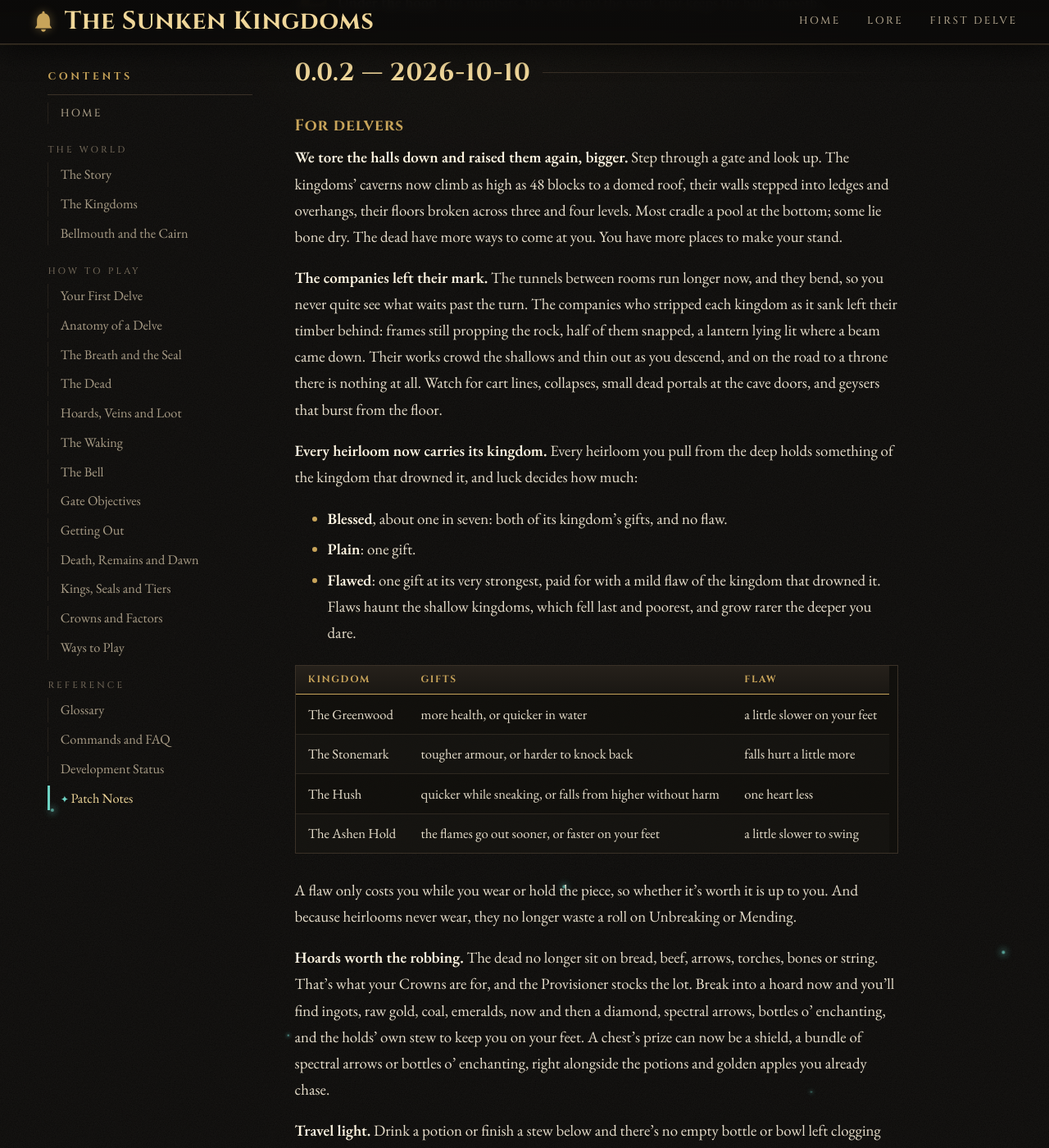
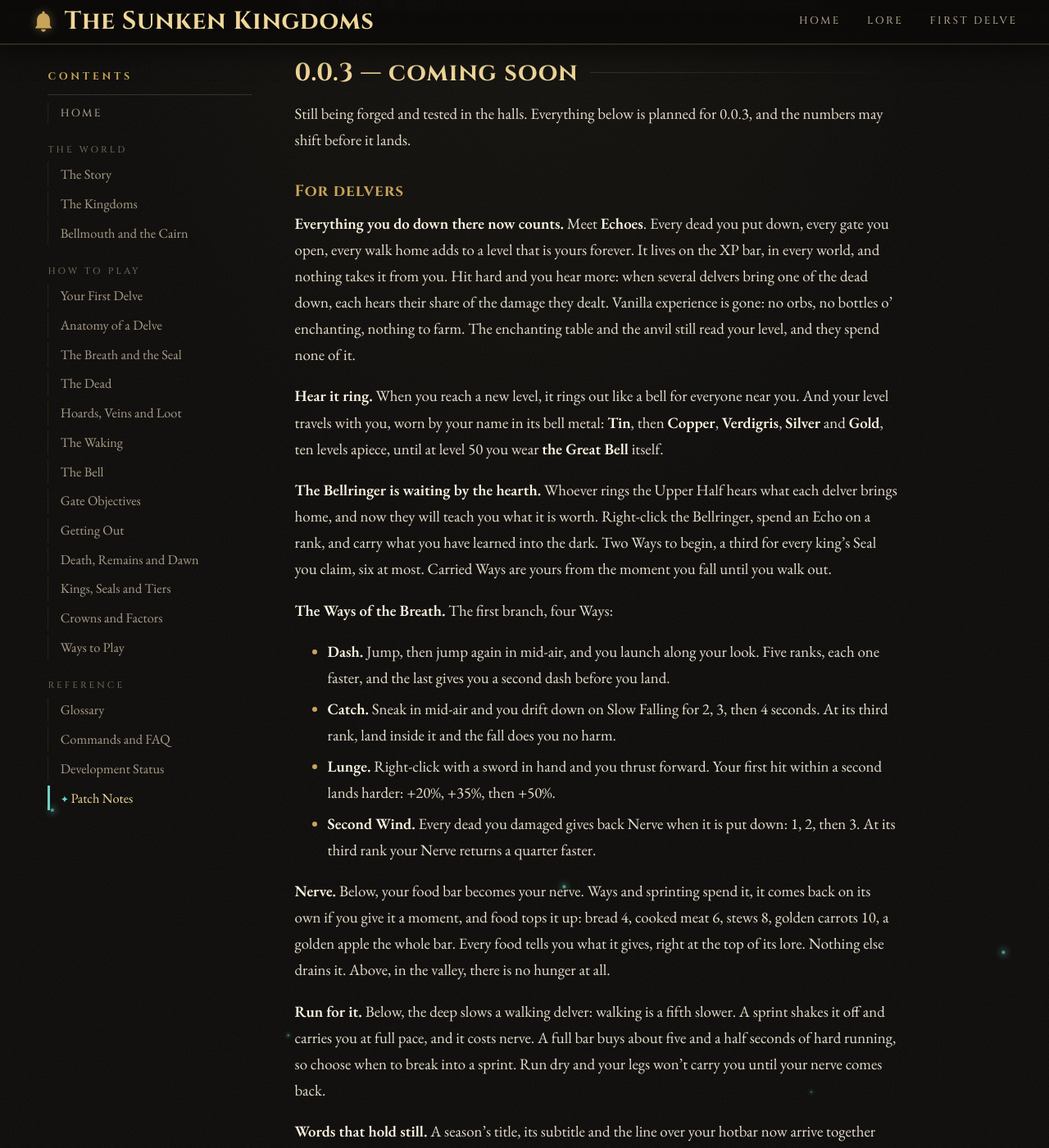
Before and after one commit to myzticbean/Project-Sunken-Kingdoms-Wiki, a Jekyll site: the page built from Patch-Notes.md, in a window 1280 px wide and 1400 px high, scrolled down 308 px. Shown: the whole window at 82% size. Built offline with Jekyll 4.4.1, drawn with Linux system fonts in a browser that asks for light colours; some web fonts are replaced; our own code applies the rules of GitHub Pages for plain Markdown files; some of the changed text lies outside the part shown.

Commit message:
Patch notes: 0.0.3 coming soon, Echoes and the Breath

```diff
--- a/Patch-Notes.md
+++ b/Patch-Notes.md
@@ -2,6 +2,84 @@
 
 Every update, newest first. Each one opens with what every delver will feel, then lifts the lid in
 **Under the hood**: the numbers, the odds and the work that keeps the halls smooth.
+
+## 0.0.3 — coming soon
+
+Still being forged and tested in the halls. Everything below is planned for 0.0.3, and the numbers
+may shift before it lands.
+
+### For delvers
+
+**Everything you do down there now counts.** Meet **Echoes**. Every dead you put down, every gate
+you open, every walk home adds to a level that is yours forever. It lives on the XP bar, in every
+world, and nothing takes it from you. Hit hard and you hear more: when several delvers bring one of
+the dead down, each hears their share of the damage they dealt. Vanilla experience is gone: no
+orbs, no bottles o' enchanting, nothing to farm. The enchanting table and the anvil still read your
+level, and they spend none of it.
+
+**Hear it ring.** When you reach a new level, it rings out like a bell for everyone near you. And
+your level travels with you, worn by your name in its bell metal: **Tin**, then **Copper**,
+**Verdigris**, **Silver** and **Gold**, ten levels apiece, until at level 50 you wear **the Great
+Bell** itself.
+
+**The Bellringer is waiting by the hearth.** Whoever rings the Upper Half hears what each delver
+brings home, and now they will teach you what it is worth. Right-click the Bellringer, spend an Echo
+on a rank, and carry what you have learned into the dark. Two Ways to begin, a third for every king's
+Seal you claim, six at most. Carried Ways are yours from the moment you fall until you walk out.
+
+**The Ways of the Breath.** The first branch, four Ways:
+
+- **Dash.** Jump, then jump again in mid-air, and you launch along your look. Five ranks, each one
+  faster, and the last gives you a second dash before you land.
+- **Catch.** Sneak in mid-air and you drift down on Slow Falling for 2, 3, then 4 seconds. At its
+  third rank, land inside it and the fall does you no harm.
+- **Lunge.** Right-click with a sword in hand and you thrust forward. Your first hit within a second
+  lands harder: +20%, +35%, then +50%.
+- **Second Wind.** Every dead you damaged gives back Nerve when it is put down: 1, 2, then 3. At its
+  third rank your Nerve returns a quarter faster.
+
+**Nerve.** Below, your food bar becomes your nerve. Ways and sprinting spend it, it comes back on its
+own if you give it a moment, and food tops it up: bread 4, cooked meat 6, stews 8, golden carrots
+10, a golden apple the whole bar. Every food tells you what it gives, right at the top of its lore.
+Nothing else drains it. Above, in the valley, there is no hunger at all.
+
+**Run for it.** Below, the deep slows a walking delver: walking is a fifth slower. A sprint shakes
+it off and carries you at full pace, and it costs nerve. A full bar buys about five and a half seconds of hard running,
+so choose when to break into a sprint. Run dry and your legs won't carry you until your nerve
+comes back.
+
+**Words that hold still.** A season's title, its subtitle and the line over your hotbar now arrive
+together and fade together, held for 6.5 seconds, with no flicker. Objectives, kings and the hall
+falling quiet all hold the same way; a refusal shows once, briefly.
+
+**Your sidebar** now shows your Crowns and any Echoes you have waiting to spend.
+
+### Under the hood
+
+- **The level curve.** Level L to L + 1 takes 20 + 10 × L Echoes: 20 for your first level, 110 from
+  level 9 to 10. Levels stop at 50; Echoes past it still count toward your total.
+- **What each deed is worth**, before the tier: a common dead 1, a marked dead 2, a Wight 8, an
+  Oathbound 15, a king 60. A met gate objective gives 15 to every delver in the hold. The dead's
+  Echoes are split by the damage each delver dealt. Then the tier multiplies it: ×1, ×1.5, ×2, ×2.5
+  for tiers 1 to 4. Walking out alive adds 20% of what you heard that delve on top.
+- **Nerve, in numbers.** 20 points. One comes back every 1.5 seconds, paused for 2 seconds after any
+  Way and for as long as you sprint. Sprinting spends one point every 0.4 seconds, and vanilla stops
+  the sprint at 6 points, so a full bar sprints 14 points: 5.6 seconds. Walking below is −20% speed;
+  sprinting adds that 20% back, so a sprint below runs at vanilla sprinting speed, 1.6 times your
+  walk instead of 1.3.
+- **Way costs and cooldowns.**
+
+  | Way | Opens at level | Nerve per use | Cooldown |
+  |---|---|---|---|
+  | Dash | 1, 4, 8, 14, 20 | 4, 4, 3, 3, 3 | 1.5 s |
+  | Catch | 3, 9, 16 | 2 | 3 s |
+  | Lunge | 7, 15, 25 | 4 | 4 s |
+  | Second Wind | 5, 12, 22 | passive | |
+
+- **Dash and falling.** The second jump borrows vanilla's flight toggle, which would normally spare
+  you all fall damage. Fall past your safe distance and the dash is put away, so a long drop hurts
+  exactly as it should.
+- **Lighter hoards.** Bottles o' enchanting no longer turn up below, in hoards or as a chest's prize.
 
 ## 0.0.2 — 2026-10-10
 
```
